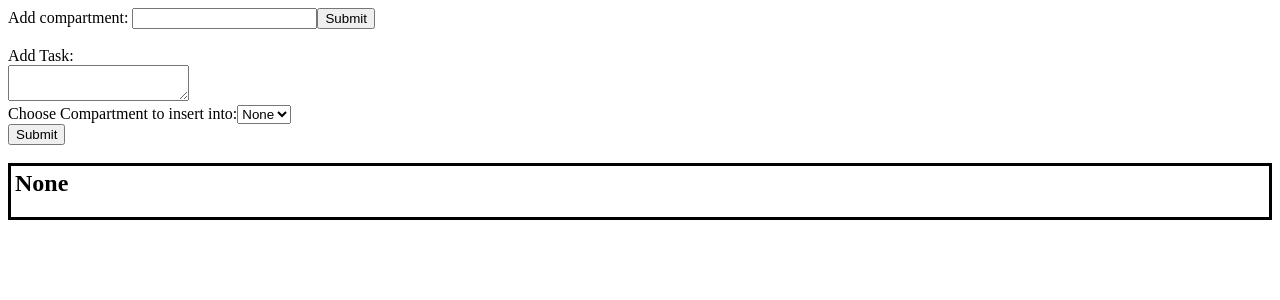
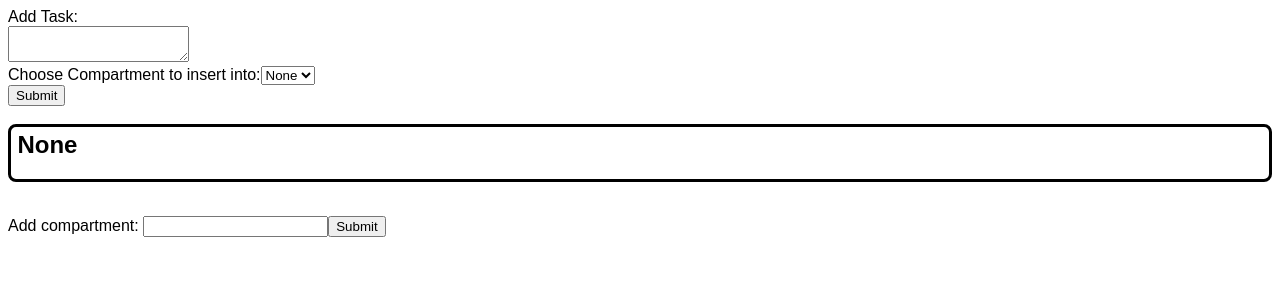
Before and after one commit to enteragoodusername/Compartments, a React (Vite) app: page / in a window 1280 px wide. Shown: the top 300 px of the page. Built offline with nearby package versions, Linux system fonts and the light colour scheme.

Commit message:
tweaked ui

```diff
--- a/src/App.jsx
+++ b/src/App.jsx
@@ -98,12 +98,11 @@ const App  = () => {
   let i =0;
 
   return (<>
-  <CompartmentForm compFormText={compFormText} setCompText={setCompText} comparts={comparts} setComparts={setComparts}/>
-  <br/>
   <TaskForm text={formtext} setFormText={setFormText} comparts={comparts} setComparts={setComparts}/>
   <br/>
   {comparts.map((compart) => <Compartment comparts={comparts} key={++i} compart={compart} setComparts={setComparts}/>)}
-
+  <br/>
+  <CompartmentForm compFormText={compFormText} setCompText={setCompText} comparts={comparts} setComparts={setComparts}/>
   </>)
 }
 
--- a/src/styles.css
+++ b/src/styles.css
@@ -1,7 +1,14 @@
+body {
+
+    font-family: Arial, Helvetica, sans-serif;
+
+}
 .compartment {
-    border-style: solid
+    border-radius: .5rem;
+    border-style: solid;
+    margin-bottom: 1rem;
 }
 .compartment h2{
     margin-top: .25rem;
-    margin-left: .25rem;
+    margin-left: .4rem;
 }
```
